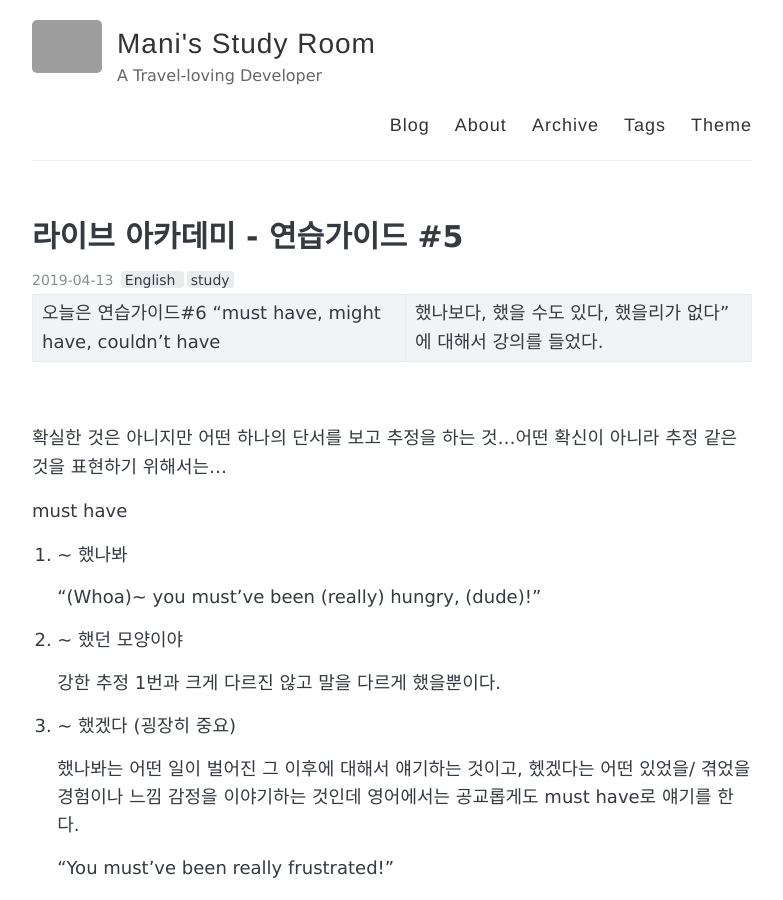
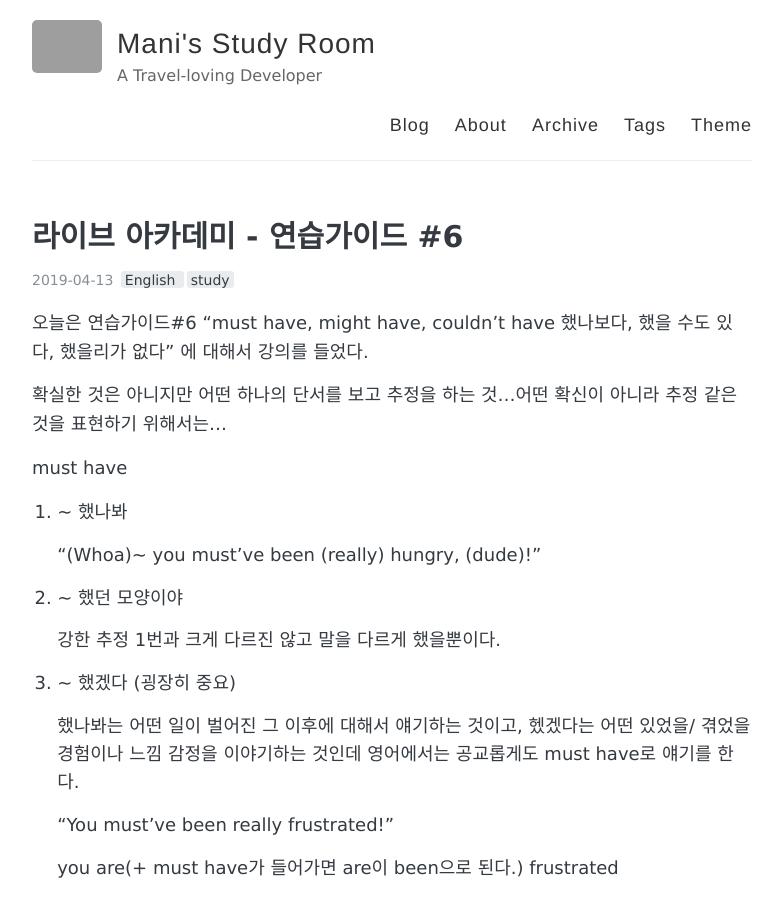
Before and after one commit to Leebyeongman/Leebyeongman.github.io, a Jekyll site: the page built from _posts/2019-04-13-english-study(10).md, in a window 1280 px wide and 900 px high. Shown: the whole window, without its empty margins (248-1031 px from the left). Built offline with Jekyll 4.4.1, drawn with Linux system fonts in a browser that asks for light colours; grey boxes are pictures that could not be loaded.

Commit message:
modify file

```diff
--- a/_posts/2019-04-13-english-study(10).md
+++ b/_posts/2019-04-13-english-study(10).md
@@ -1,6 +1,6 @@
 ---
 layout: post
-title: "라이브 아카데미 - 연습가이드 #5"
+title: "라이브 아카데미 - 연습가이드 #6"
 tags: [English, study]
 comments: true
 
@@ -10,9 +10,7 @@ comments: true
 
 ---
 
-오늘은 연습가이드#6 "must have, might have, couldn't have | 했나보다, 했을 수도 있다, 했을리가 없다" 에 대해서 강의를 들었다.
-
-<br/>
+오늘은 연습가이드#6 "must have, might have, couldn't have 했나보다, 했을 수도 있다, 했을리가 없다" 에 대해서 강의를 들었다.
 
 확실한 것은 아니지만 어떤 하나의 단서를 보고 추정을 하는 것...어떤 확신이 아니라 추정 같은 것을 표현하기 위해서는...
 
```
